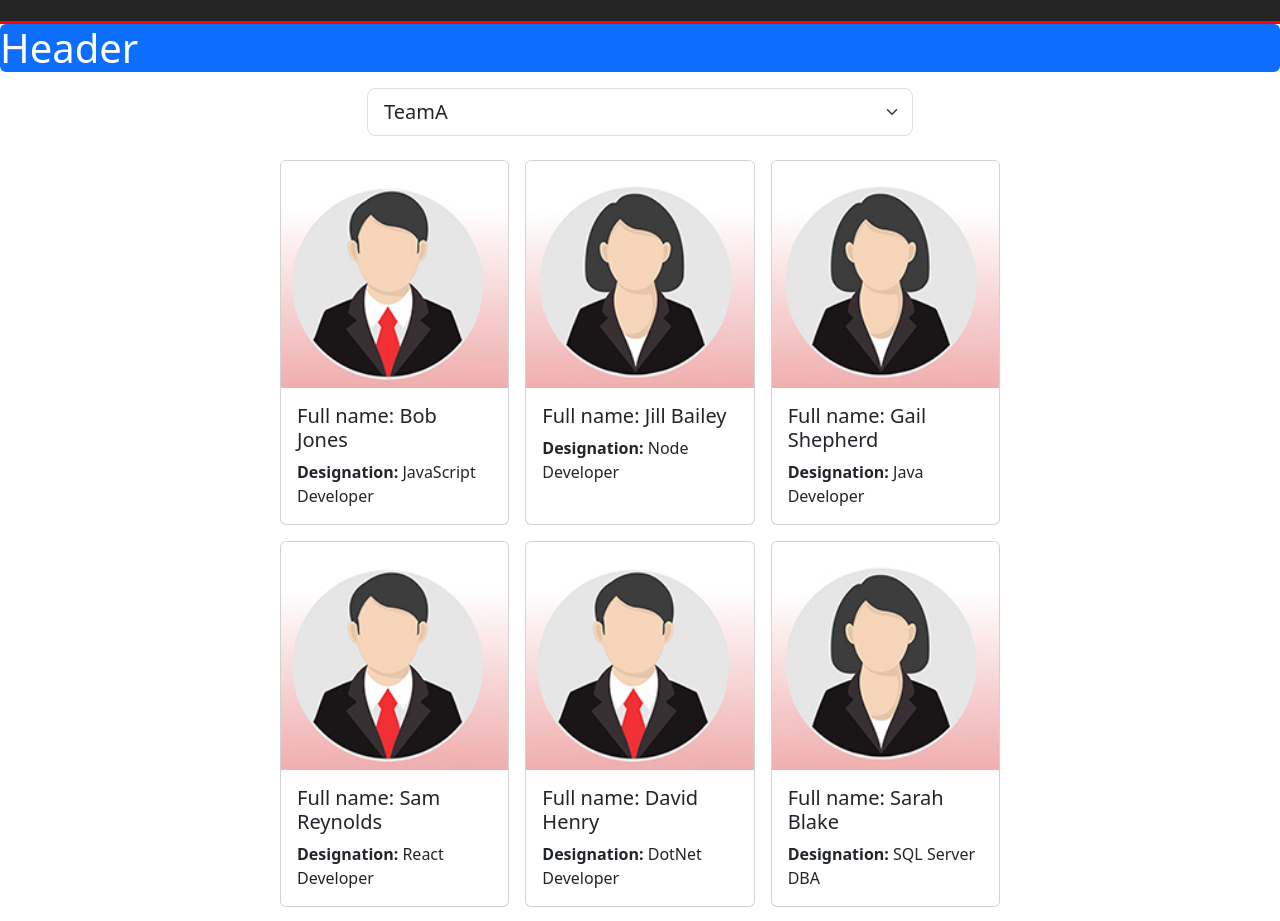
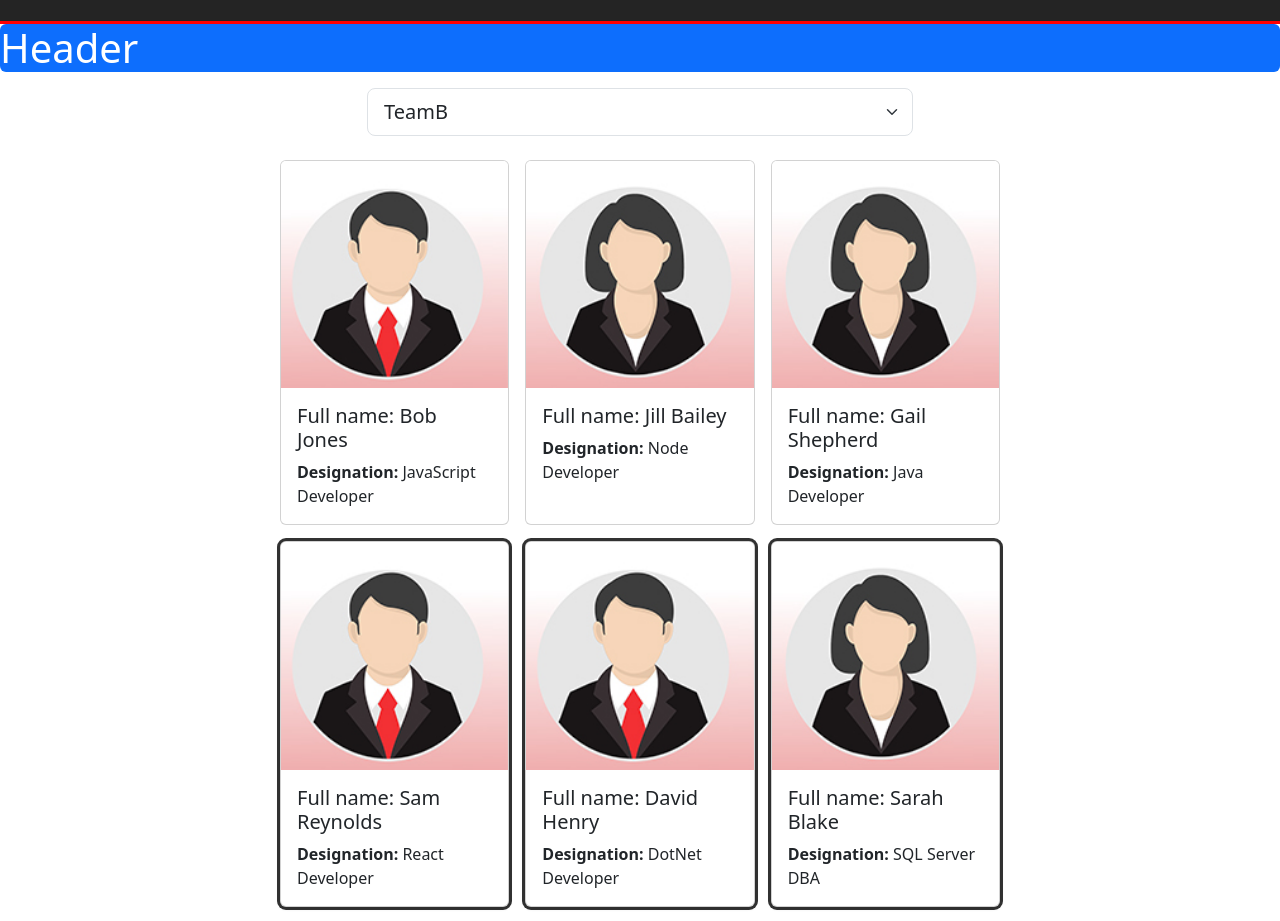
Before and after one commit to Khalidltf/team-member-allocation, a React (Vite) app: page / in a window 1280 px wide. Shown: the top 921 px of the page. Built offline with nearby package versions, Linux system fonts and the light colour scheme.

Commit message:
set state

```diff
--- a/src/components/Employees.jsx
+++ b/src/components/Employees.jsx
@@ -3,6 +3,7 @@ import maleProfile from "../assets/maleProfile.jpeg";
 import femaleProfile from "../assets/femaleProfile.jpeg";
 
 const Employees = () => {
+  const [selectedTeam, setTeam] = useState("TeamB");
   const [employees, setEmployees] = useState([
     {
       id: 1,
@@ -90,12 +91,31 @@ const Employees = () => {
     },
   ]);
 
+  const handleTeamSelectionChange = ({ target }) => setTeam(target.value);
+  const handleEmployeeCardClick = (e) => {
+    const transformedEmployees = employees.map((employee) => {
+      employee.id === parseInt(e.currentTarget.id)
+        ? employee.teamName === selectedTeam
+          ? { ...employee, teamName: "" }
+          : { ...employee, teamName: selectedTeam }
+        : employee;
+    });
+
+    setEmployees(transformedEmployees);
+  };
+
   return (
     <main className="container">
       {/* dropdown */}
       <div className="row  justify-content-center mt-3 mb-3">
         <div className="col-6">
-          <select name="team" id="team" className="form-select form-select-lg">
+          <select
+            name="team"
+            id="team"
+            className="form-select form-select-lg"
+            value={selectedTeam}
+            onChange={handleTeamSelectionChange}
+          >
             <option value="TeamA">TeamA</option>
             <option value="TeamB">TeamB</option>
             <option value="TeamC">TeamC</option>
@@ -112,8 +132,13 @@ const Employees = () => {
               <div
                 key={employee.id}
                 id={employee.id}
-                className="card m-2"
+                className={
+                  employee.teamName === selectedTeam
+                    ? "card m-2 standout"
+                    : "card m-2"
+                }
                 style={{ cursor: "pointer" }}
+                onClick={handleEmployeeCardClick}
               >
                 {employee.gender === "male" ? (
                   <img
--- a/src/scss/_app.scss
+++ b/src/scss/_app.scss
@@ -2,3 +2,7 @@
   display: grid;
   grid-template-columns: repeat(3, 1fr);
 }
+
+.standout {
+  box-shadow: rgba(0, 0, 0, 0.16) 0px 1px 4px, rgb(51, 51, 51) 0px 0px 0px 3px;
+}
```
